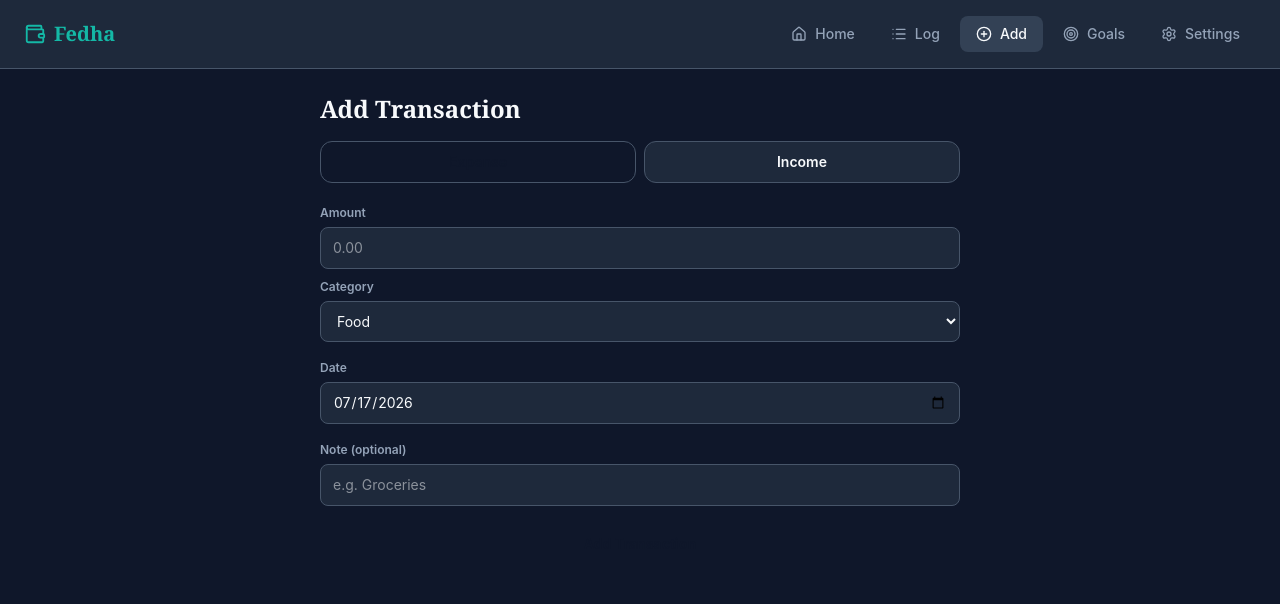
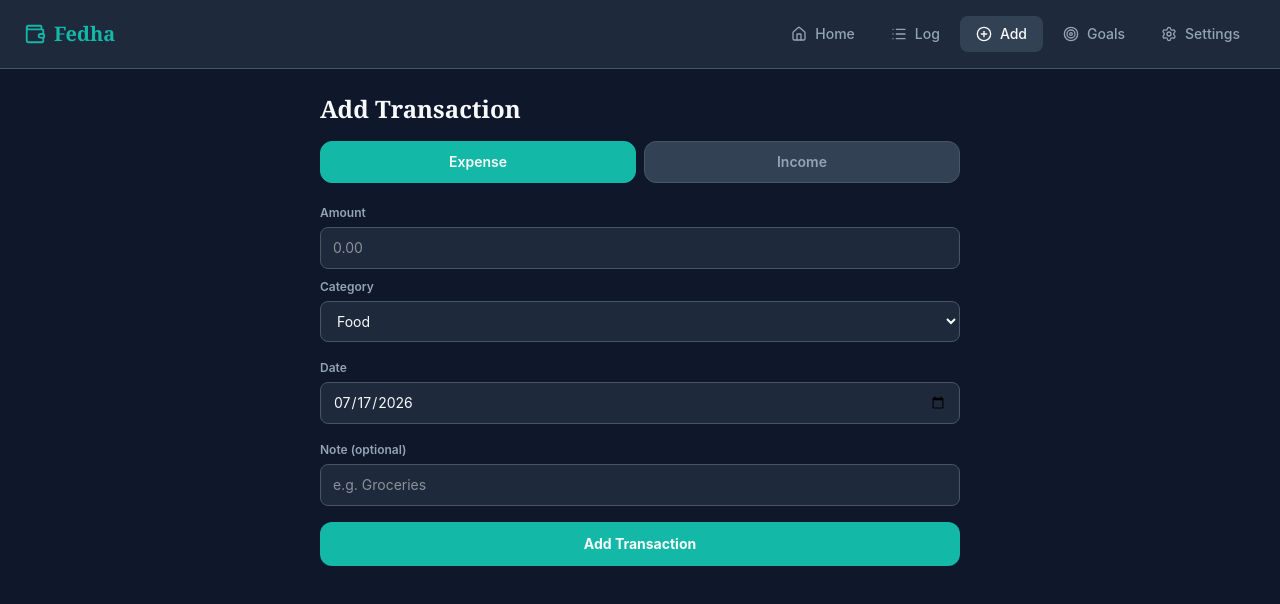
Before and after one commit to ajiambo-belinda/Budget-web-app, a React (Vite) app: page / in a window 1280 px wide. Both pictures are taken after a click on the button "Add". Shown: the top 604 px of the page. Built offline with nearby package versions, Linux system fonts and the light colour scheme.

Commit message:
commit chandes

```diff
--- a/src/App.css
+++ b/src/App.css
@@ -10,11 +10,14 @@
   --color-text: #F8FAFC;
   --color-text-muted: #94A3B8;
 
-  --color-balance: #F8FAFC;     /* Total Balance */
-  --color-good: #22C55E;        /* Income */
-  --color-rust: #EF4444;        /* Expenses */
-  --color-accent: #14B8A6;      /* Savings / Brand */
-  --color-investment: #8B5CF6;  /* Investments */
+  --color-balance: #F8FAFC;
+  --color-good: #22C55E;
+  --color-rust: #EF4444;
+  --color-accent: #14B8A6;
+  --color-investment: #8B5CF6;
+
+  --color-selected: var(--color-accent);
+  --color-selected-text: #F8FAFC;
 }
 
 .light {
@@ -28,11 +31,14 @@
   --color-text-muted: #6B7A6E;
   --color-gold: #B8863C;
 
-  --color-balance: #1F2A22;     /* Total Balance */
-  --color-good: #3E8067;        /* Income */
-  --color-rust: #B03A30;        /* Expenses */
-  --color-accent: #0F766E;      /* Savings / Brand */
-  --color-investment: #7C3AED;  /* Investments */
+  --color-balance: #1F2A22;
+  --color-good: #3E8067;
+  --color-rust: #B03A30;
+  --color-accent: #0F766E;
+  --color-investment: #7C3AED;
+
+  --color-selected: var(--color-gold);
+  --color-selected-text: #FFFFFF;
 }
 
 body {
--- a/src/screens/AddScreen.jsx
+++ b/src/screens/AddScreen.jsx
@@ -47,8 +47,10 @@ export default function AddScreen({ editingTx, onDone }) {
     <button
       key={t}
       onClick={() => handleTypeChange(t)}
-            className={`flex-1 py-2.5 rounded-xl border border-[var(--color-border)] text-sm font-semibold capitalize ${
-              type === t ? 'bg-[var(--color-gold)] text-[var(--color-bg)]' : 'bg-[var(--color-surface)] text-[var(--color-text)]'
+      className={`flex-1 py-2.5 rounded-xl border text-sm font-semibold capitalize transition-colors ${
+        type === t
+          ? 'bg-[var(--color-selected)] text-[var(--color-selected-text)] border-[var(--color-selected)]'
+          : 'bg-[var(--color-surface-alt)] text-[var(--color-text-muted)] border-[var(--color-border)]'
       }`}
     >
       {t}
@@ -96,7 +98,7 @@ export default function AddScreen({ editingTx, onDone }) {
 
       <button
   onClick={handleSave}
-        className="w-full py-3 rounded-xl font-bold text-sm bg-[var(--color-gold)] text-[var(--color-bg)]"
+  className="w-full py-3 rounded-xl font-bold text-sm bg-[var(--color-selected)] text-[var(--color-selected-text)]"
 >
   {editingTx ? 'Save Changes' : 'Add Transaction'}
 </button>
```
Lines whose indentation alone changed are shown as unchanged.
